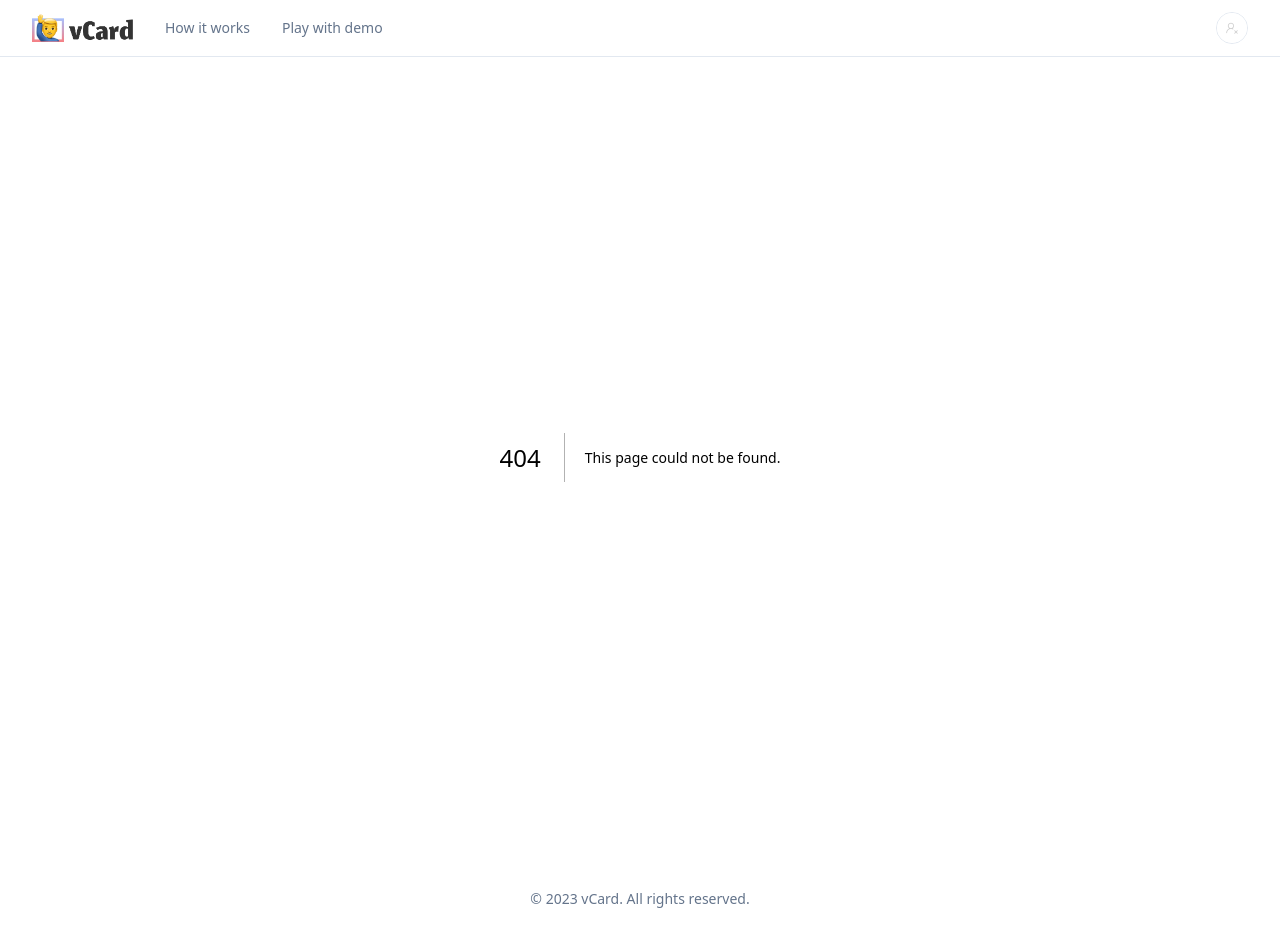
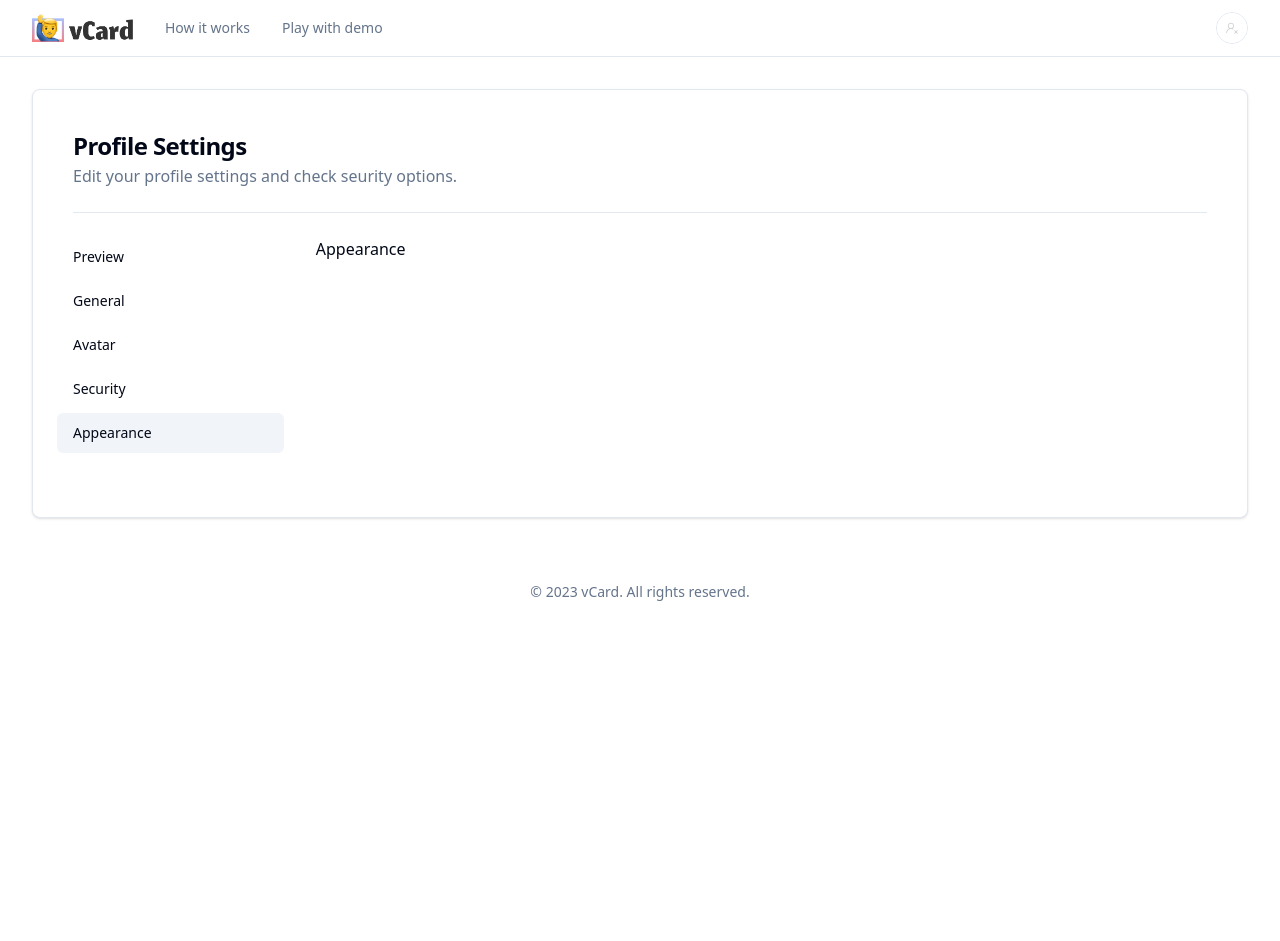
Before and after one commit to x-tropy/vCard, a Next.js app: page /1/appearance in a window 1280 px wide. Before the commit this address had no page. After the commit the page ends 800 px from the top, so only its background shows below. Built offline with nearby package versions, Linux system fonts and the light colour scheme.

Commit message:
Initialized tab pages

```diff
--- /dev/null
+++ b/app/[slug]/appearance/page.js
@@ -0,0 +1,3 @@
+export default function Page() {
+  return <h1>Appearance</h1>;
+}
--- /dev/null
+++ b/app/[slug]/avatar/page.js
@@ -0,0 +1,3 @@
+export default function Page() {
+  return <h1>General</h1>;
+}
--- /dev/null
+++ b/app/[slug]/general/page.js
@@ -0,0 +1,3 @@
+export default function Page() {
+  return <h1>General</h1>;
+}
--- /dev/null
+++ b/app/[slug]/security/page.js
@@ -0,0 +1,3 @@
+export default function Page() {
+  return <h1>Security</h1>;
+}
```
